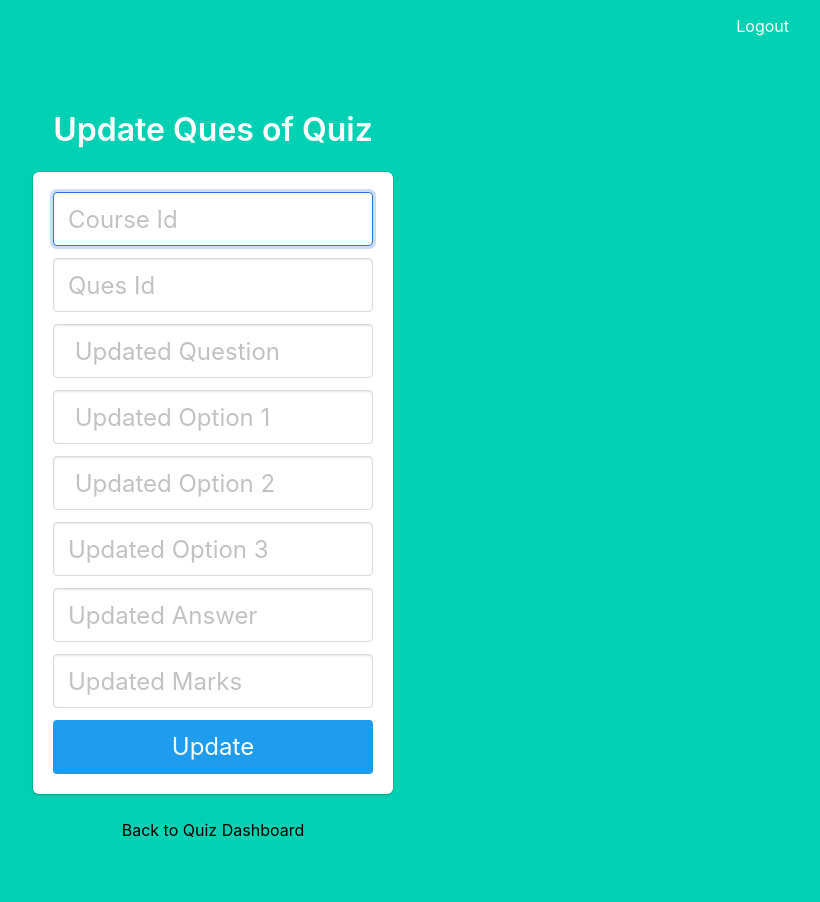
After one commit to Shiv98/Adaptive_Learning_Platform, a Flask app: template templates/editques.html in a window 1280 px wide. The commit adds this page. Shown: the whole page, without its empty margins (427-1247 px from the left). Run offline with Flask 2, Linux system fonts and the light colour scheme; the template is opened without the code that fills it, so the values that code supplies are empty.

Commit message:
Front End for Quiz Portal

```diff
--- /dev/null
+++ b/templates/editques.html
@@ -0,0 +1,67 @@
+{% extends "layout.html" %}
+{% block content %}
+
+<div class="column is-4 is-offset-4">
+    <h3 class="title">Update Ques of Quiz</h3>
+    <div class="box">
+        {% with messages = get_flashed_messages() %}
+        {% if messages %}
+            <div class="notification is-danger">
+                {{ messages[0] }}
+            </div>
+        {% endif %}
+        {% endwith %}
+        <form method="POST" action="{{ url_for('index')+'editcourse'}}">
+            <div class="field">
+                <div class="control">
+                    <input class="input is-large" type="text" name="courseid" id = "courseid" placeholder="Course Id" autofocus="">
+                </div>
+            </div>
+            <div class="field">
+                <div class="control">
+                    <input class="input is-large" type="text" name="quesid" id = "quesid" placeholder="Ques Id" autofocus="">
+                </div>
+            </div>
+
+            <div class="field">
+                <div class="control">
+                    <input class="input is-large" type="text" name="ques" id = "ques" placeholder=" Updated Question" autofocus="">
+                </div>
+            </div>
+
+            <div class="field">
+                <div class="control">
+                    <input class="input is-large" type="text" name="op1" id = "op1" placeholder=" Updated Option 1">
+                </div>
+            </div>
+
+            <div class="field">
+                <div class="control">
+                    <input class="input is-large" type="text" name="op2" id = "op2" placeholder=" Updated Option 2">
+                </div>
+            </div>
+            <div class="field">
+                <div class="control">
+                    <input class="input is-large" type="text" name="op3" id = "op3" placeholder="Updated Option 3">
+                </div>
+            </div>
+            <div class="field">
+                <div class="control">
+                    <input class="input is-large" type="text" name="ans" id = "ans" placeholder="Updated Answer">
+                </div>
+            </div>
+            <div class="field">
+                <div class="control">
+                    <input class="input is-large" type="text" name="marks" id = "marks" placeholder="Updated Marks">
+                </div>
+            </div>
+            <button class="button is-block is-info is-large is-fullwidth" >Update</button>
+        </form>
+    </div>
+    <a href = '/quizdashboard'>
+        <h1 style="color:black;"> Back to Quiz Dashboard</h1>
+    </a>
+
+</div>
+
+{% endblock %}
```
Also changed, not shown: templates/addques.html (added, +60 -0 lines), templates/delques.html (added, +44 -0 lines), templates/quizdashboard.html (+6 -6 lines).
